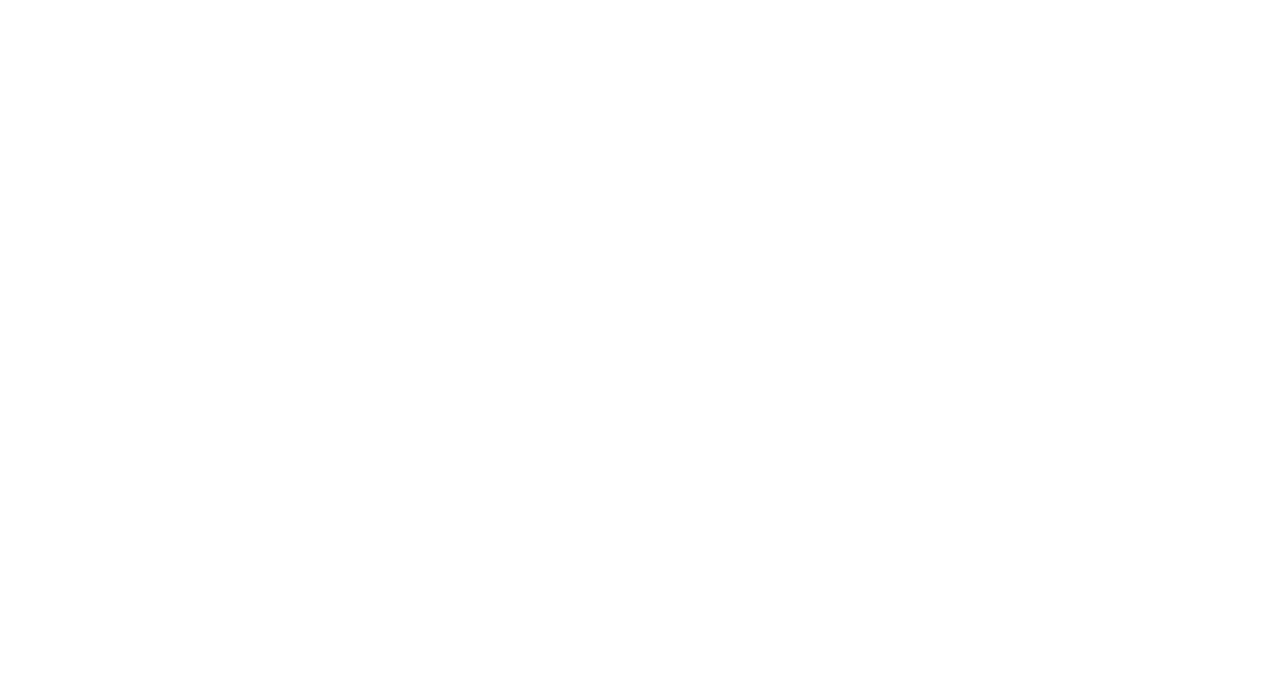
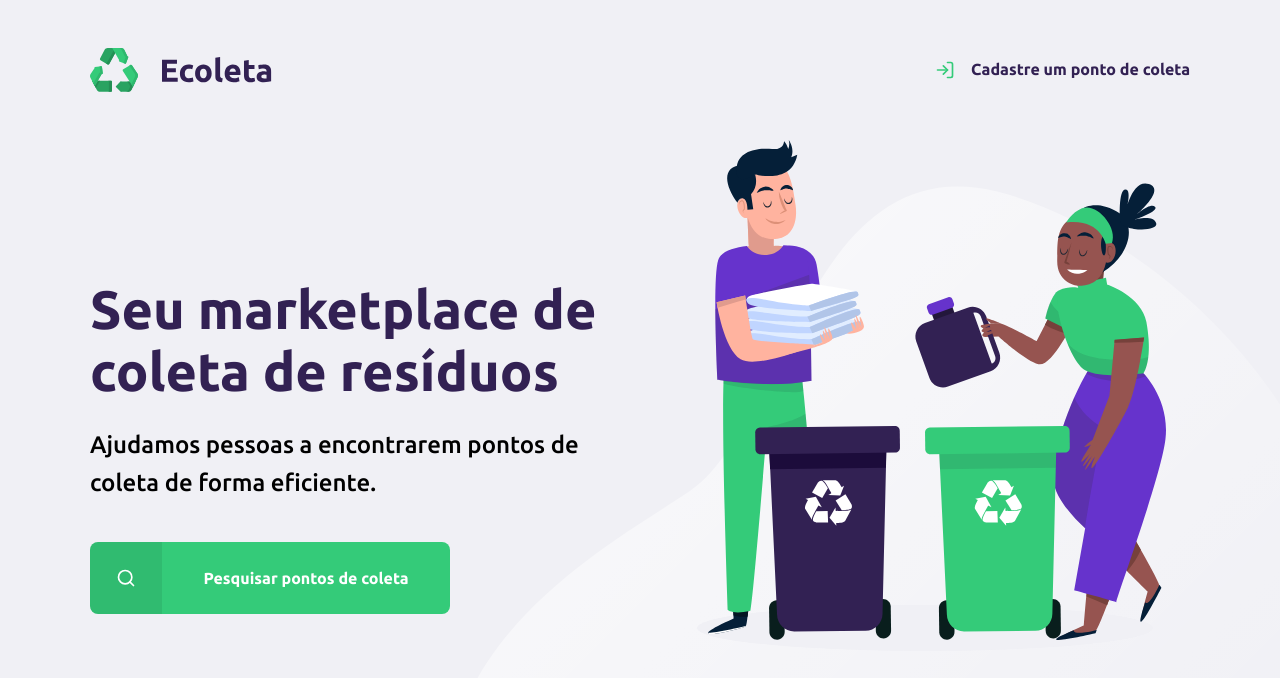
Before and after one commit to diaslilian/ecoleta-st, a plain HTML site: page index.html in a window 1280 px wide. Drawn offline with Linux system fonts and the light colour scheme.

Commit message:
update page home

```diff
--- a/index.html
+++ b/index.html
@@ -4,6 +4,35 @@
     <meta charset="UTF-8" />
     <meta name="viewport" content="width=device-width, initial-scale=1.0" />
     <title>Ecoleta</title>
+
+    <link
+      href="https://fonts.googleapis.com/css2?family=Ubuntu:ital,wght@0,500;0,700;1,300&display=swap"
+      rel="stylesheet"
+    />
+
+    <link rel="stylesheet" href="/styles/main.css" />
   </head>
-  <body></body>
+  <body>
+    <div id="page-home">
+      <div class="content">
+        <header>
+          <img src="/assets/logo.svg" alt="Logo Ecoleta" />
+          <a href="#">
+            <span></span>
+            Cadastre um ponto de coleta
+          </a>
+        </header>
+
+        <main>
+          <h1>Seu marketplace de coleta de resíduos</h1>
+          <p>
+            Ajudamos pessoas a encontrarem pontos de coleta de forma eficiente.
+          </p>
+          <a href="#">
+            <span></span> <strong>Pesquisar pontos de coleta</strong>
+          </a>
+        </main>
+      </div>
+    </div>
+  </body>
 </html>
--- /dev/null
+++ b/styles/main.css
@@ -0,0 +1,153 @@
+:root {
+  --title-color: #322153;
+  --primary-color: #34cb79;
+}
+
+* {
+  margin: 0;
+  padding: 0;
+}
+
+html {
+  font-family: "Ubuntu", sans-serif;
+}
+
+body {
+  background: #f0f0f5;
+  -webkit-font-smoothing: antialiased;
+}
+
+a {
+  text-decoration: none;
+}
+
+h1,
+h2,
+h3,
+h4,
+h5,
+h6 {
+  color: var(--title-color);
+}
+
+#page-home {
+  background: url("../assets/home-background.svg") no-repeat;
+  background-position: 35vw bottom;
+  height: 100vh;
+}
+
+#page-home .content {
+  width: 90%;
+  max-width: 1100px;
+  margin: 0 auto;
+  height: 100%;
+  display: flex;
+  flex-direction: column;
+}
+
+#page-home header {
+  display: flex;
+  align-items: center;
+  justify-content: space-between;
+  margin-top: 48px;
+}
+
+#page-home header a {
+  display: flex;
+  color: var(--title-color);
+  font-weight: bold;
+}
+
+#page-home header a span {
+  background-image: url("../assets/log-in.svg");
+  display: flex;
+  margin-right: 16px;
+  width: 20px;
+  height: 20px;
+}
+
+#page-home main {
+  max-width: 560px;
+  flex: 1;
+  display: flex;
+  flex-direction: column;
+  justify-content: center;
+}
+
+#page-home main h1 {
+  font-size: 54px;
+}
+
+#page-home main p {
+  font-size: 24px;
+  line-height: 38px;
+  margin-top: 24px;
+}
+
+#page-home main a {
+  background-color: var(--primary-color);
+  max-width: 360px;
+  width: 100%;
+  height: 72px;
+  border-radius: 8px;
+
+  display: flex;
+  align-items: center;
+  margin-top: 40px;
+
+  transition: 400ms;
+
+  font-weight: bold;
+}
+
+#page-home main a:hover {
+  background-color: #2fb86e;
+}
+
+#page-home main a span {
+  background-color: rgba(0, 0, 0, 0.08);
+  border-top-left-radius: 8px;
+  border-bottom-left-radius: 8px;
+  width: 72px;
+  height: 72px;
+
+  display: flex;
+  align-items: center;
+  justify-content: center;
+}
+
+#page-home main a span::after {
+  content: "";
+  background-image: url("../assets/search.svg");
+
+  width: 20px;
+  height: 20px;
+}
+
+#page-home main a strong {
+  color: #ffffff;
+  flex: 1;
+  text-align: center;
+}
+
+@media (max-width: 900px) {
+  #page-home {
+    background-position-x: 70vw;
+  }
+
+  #page-home .content {
+    align-items: center;
+    text-align: center;
+  }
+
+  #page-home header a {
+    position: absolute;
+    bottom: 48px;
+    left: 50%;
+    transform: translateX(-50%);
+  }
+
+  #page-home main {
+    align-items: center;
+  }
+}
```
Also changed, not shown: assets/arrow-left.svg (added), assets/baterias.svg (added), assets/check.svg (added), assets/eletronicos.svg (added), assets/home-background.svg (added), assets/lampadas.svg (added), assets/log-in.svg (added), assets/logo.svg (added), assets/oleo.svg (added), assets/organicos.svg (added), assets/papeis-papelao.svg (added), assets/search.svg (added), assets/x.svg (added).
